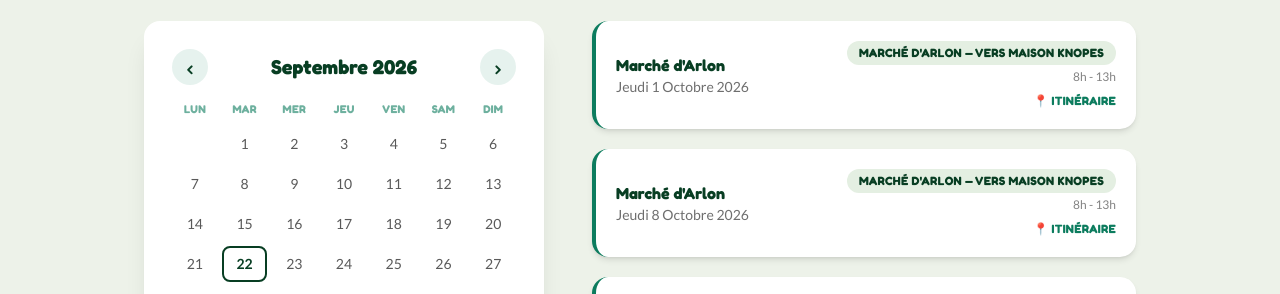
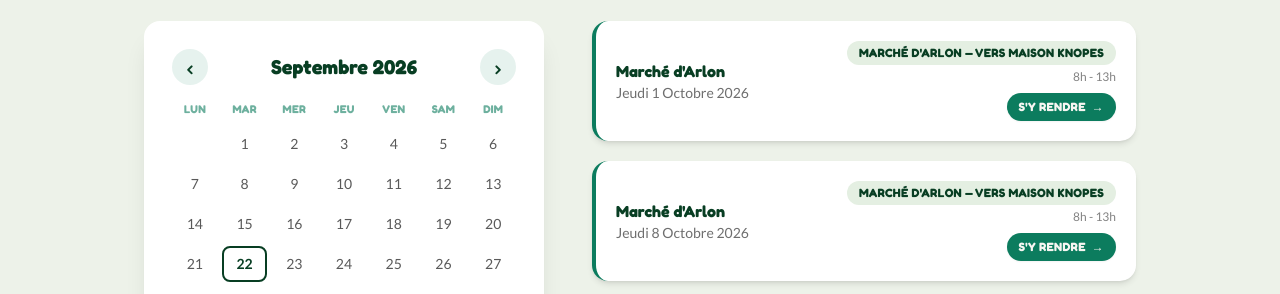
Before and after one commit to Femas25/yummy-street-food-site, an Astro site: page /localisation in a window 1280 px wide. Shown: the part 442-736 px from the top of the page. Built offline with nearby package versions, Linux system fonts and the light colour scheme; Astro itself is replaced by a stand-in of ours.

Commit message:
Rend le lien GPS plus visible : bouton "S'y rendre →"

```diff
--- a/src/pages/localisation.astro
+++ b/src/pages/localisation.astro
@@ -120,10 +120,10 @@ const hasEvenements = evenements.length > 0;
                         href={mapsUrl(ev.adresse)}
                         target="_blank"
                         rel="noopener noreferrer"
-                        class="mt-1 inline-flex items-center gap-1 font-heading text-xs font-bold uppercase tracking-wide text-primary transition-colors hover:text-primary-dark hover:underline"
+                        class="mt-1 inline-flex items-center gap-1.5 rounded-full bg-primary px-3 py-1.5 font-heading text-xs font-bold uppercase tracking-wide text-cream shadow-sm transition-all hover:-translate-y-0.5 hover:bg-primary-dark hover:shadow-md"
                         onclick="event.stopPropagation()"
                       >
-                        📍 Itinéraire
+                        S'y rendre <span aria-hidden="true">→</span>
                       </a>
                     )}
                   </div>
@@ -200,7 +200,7 @@ const hasEvenements = evenements.length > 0;
           rel="noopener noreferrer"
           class="hidden items-center justify-center gap-2 rounded-full bg-primary px-4 py-2.5 font-heading text-sm font-bold uppercase tracking-wide text-cream shadow-sm transition-all hover:-translate-y-0.5 hover:bg-primary-dark hover:shadow-md"
         >
-          📍 Ouvrir l'itinéraire GPS
+          S'y rendre <span aria-hidden="true">→</span>
         </a>
       </div>
     </div>
```
